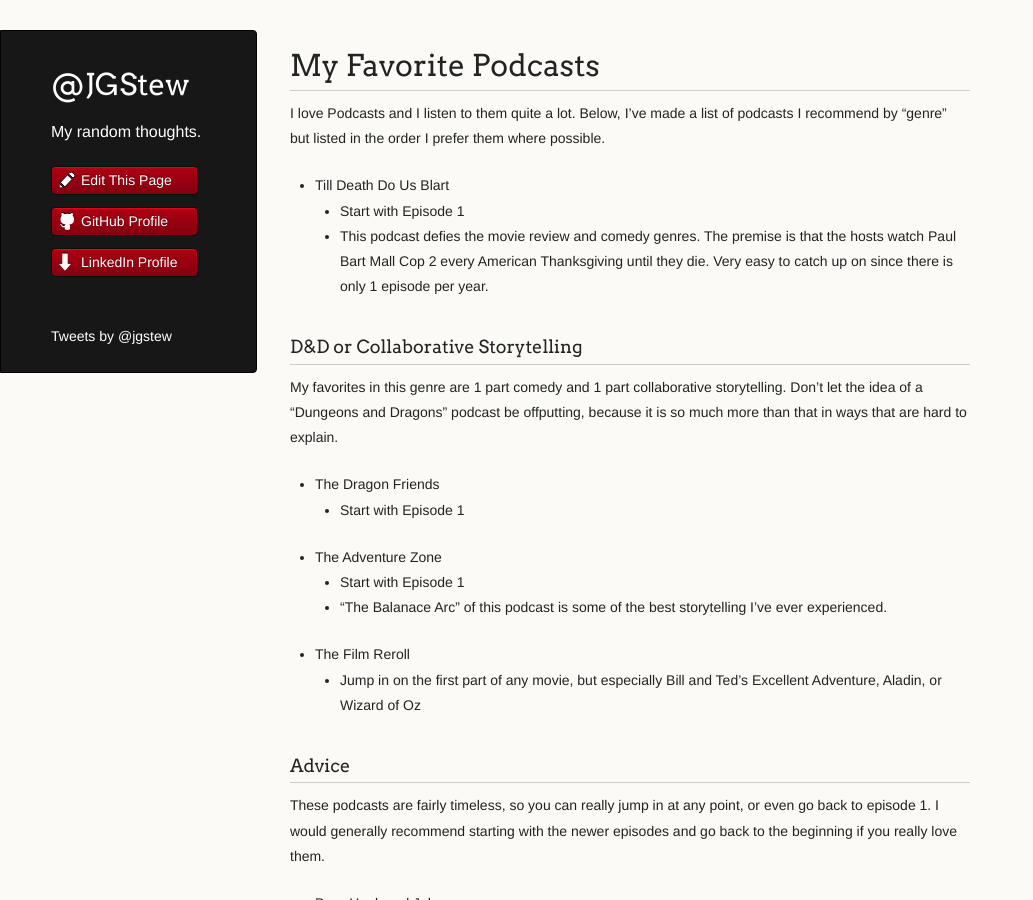
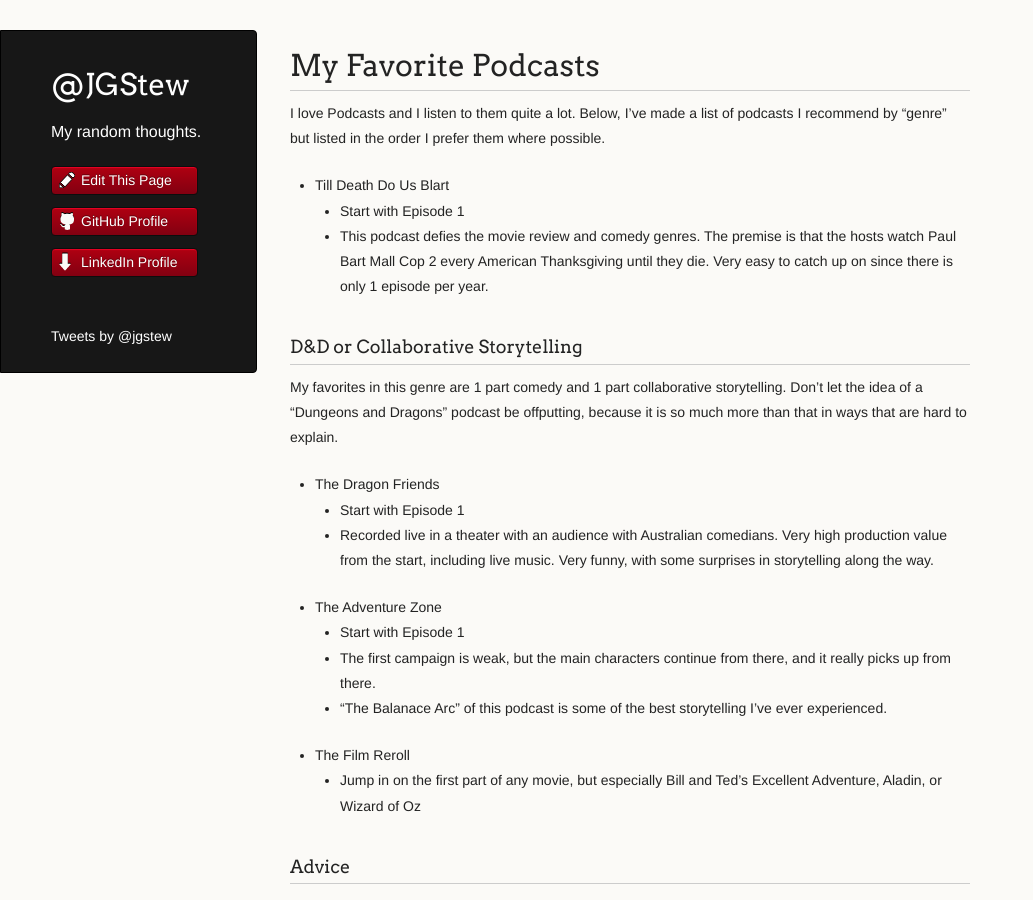
Before and after one commit to jgstew/jgstew.github.io, a Jekyll site: the page built from _posts/2018-01-01-My-Favorite-Podcasts.md, in a window 1280 px wide and 900 px high. Shown: the whole window, without its empty margins (0-1033 px from the left). Built offline with Jekyll 4.4.1, drawn with Linux system fonts in a browser that asks for light colours; nearby versions of some CDN libraries; comment, search, counter and statistics services are not loaded.

Commit message:
Update 2018-01-01-My-Favorite-Podcasts.md

```diff
--- a/_posts/2018-01-01-My-Favorite-Podcasts.md
+++ b/_posts/2018-01-01-My-Favorite-Podcasts.md
@@ -15,8 +15,10 @@ My favorites in this genre are 1 part comedy and 1 part collaborative storytelli
 
 - The Dragon Friends
   - Start with Episode 1
+  - Recorded live in a theater with an audience with Australian comedians. Very high production value from the start, including live music. Very funny, with some surprises in storytelling along the way.
 - The Adventure Zone
   - Start with Episode 1
+  - The first campaign is weak, but the main characters continue from there, and it really picks up from there.
   - "The Balanace Arc" of this podcast is some of the best storytelling I've ever experienced.
 - The Film Reroll
   - Jump in on the first part of any movie, but especially Bill and Ted's Excellent Adventure, Aladin, or Wizard of Oz
```
